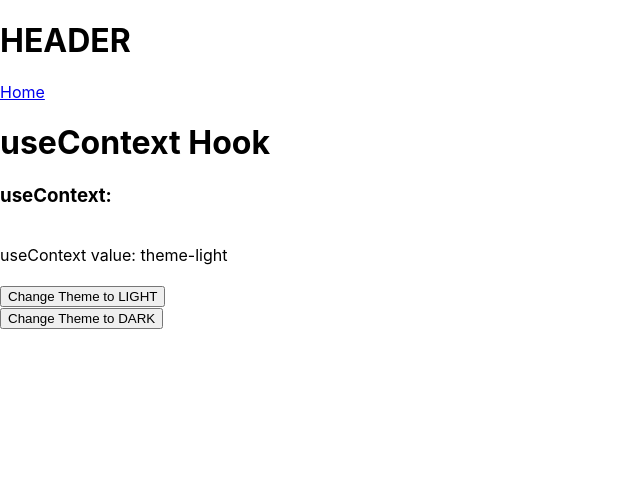
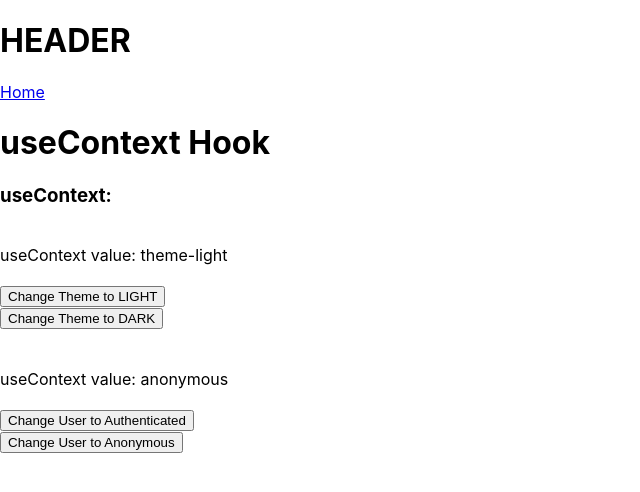
Before and after one commit to ekukucska/react-exercises, a React (Create React App) app: page /react-hooks/usecontext-hook in a window 1280 px wide. Shown: the top 492 px of the page, without its empty margins (0-640 px from the left). Built offline with nearby package versions, Linux system fonts and the light colour scheme; no server answers.

Commit message:
[RE-15]: Combining context providers

```diff
--- /dev/null
+++ b/src/components/UseContext/UserContext.jsx
@@ -0,0 +1,26 @@
+import React, { useContext } from "react";
+import UserContext from "../../context/UserContext";
+
+const Context = () => {
+  const { user, setUser } = useContext(UserContext);
+
+  const setAuthUser = ()=> {
+    setUser('John Doe');
+  }
+  const setAnonymousUser = ()=> {
+    setUser('anonymous');
+  }
+
+  return (
+    <>
+      <br/>
+      <div>useContext value: {user}</div>
+      <br/>
+      <button onClick={setAuthUser}>Change User to Authenticated</button>
+      <br />
+      <button onClick={setAnonymousUser}>Change User to Anonymous</button>
+    </>
+  );
+};
+
+export default Context;
--- /dev/null
+++ b/src/context/UserContext/index.js
@@ -0,0 +1,5 @@
+import { createContext } from 'react';
+
+const UserContext = createContext(null);
+
+export default UserContext;
--- /dev/null
+++ b/src/context/index.js
@@ -0,0 +1,27 @@
+// combineComponents.tsx
+import React, { useMemo, useState } from 'react';
+import ThemeContext from './ThemeContext';
+import UserContext from './UserContext';
+
+const CombinedProviders = ({ children }) => {
+  const [theme, setTheme] = useState("theme-light");
+  const [user, setUser] = useState("anonymous");
+
+  const valueTheme = useMemo(
+    () => ({ theme, setTheme }),
+    [theme]
+  );
+  const valueUser = useMemo(
+    () => ({ user, setUser }),
+    [user]
+  );
+  return (
+    <ThemeContext.Provider value={valueTheme}>
+      <UserContext.Provider value={valueUser}>
+        {children}
+      </UserContext.Provider>
+    </ThemeContext.Provider>
+  );
+};
+
+export default CombinedProviders;
--- a/src/pages/UseContextPage/index.js
+++ b/src/pages/UseContextPage/index.js
@@ -1,9 +1,13 @@
 import React from 'react';
-import UseContext from '../../components/UseContext';
+import ThemeContext from '../../components/UseContext/ThemeContext';
+import UserContext from '../../components/UseContext/UserContext';
 
-const UseContextPage = ()=> {
-  return(
-    <UseContext />
+const UseContextPage = () => {
+  return (
+    <>
+      <ThemeContext />
+      <UserContext />
+    </>
   );
 };
 
--- a/src/routes/index.jsx
+++ b/src/routes/index.jsx
@@ -1,8 +1,8 @@
-import React, { useMemo, useState } from "react";
+import React from "react";
 import { BrowserRouter as Router, Routes, Route } from "react-router-dom";
 import ErrorBoundary from "../components/ErrorBoundary";
+import ContextProviders from "../context";
 import Layout from "../components/Layout";
-import ThemeContext from "../context/ThemeContext";
 import HomePage from "../pages/HomePage";
 import EnvVariablesPage from "../pages/EnvVariablesPage";
 import NodeAPIPage from "../pages/NodeAPIPage";
@@ -12,16 +12,10 @@ import UseContextPage from "../pages/UseContextPage";
 import NoPage from "../pages/NoPage";
 
 const RouterRoutes = () => {
-  const [theme, setTheme] = useState("theme-light");
-
-  const value = useMemo(
-    () => ({ theme, setTheme }),
-    [theme]
-  );
   return (
     <ErrorBoundary>
       <Router>
-        <ThemeContext.Provider value={{theme, setTheme}} >
+        <ContextProviders>
           <Routes>
             <Route path="/" element={<Layout />}>
               <Route index element={<HomePage />} />
@@ -37,7 +31,7 @@ const RouterRoutes = () => {
             </Route>
             <Route path="*" element={<NoPage />} />
           </Routes>
-        </ThemeContext.Provider>
+        </ContextProviders>
       </Router >
     </ErrorBoundary>
   );
```
Also changed, not shown: src/components/UseContext/ThemeContext.jsx (renamed from src/components/UseContext/index.jsx, +7 -6 lines). Lines whose indentation alone changed are shown as unchanged.
